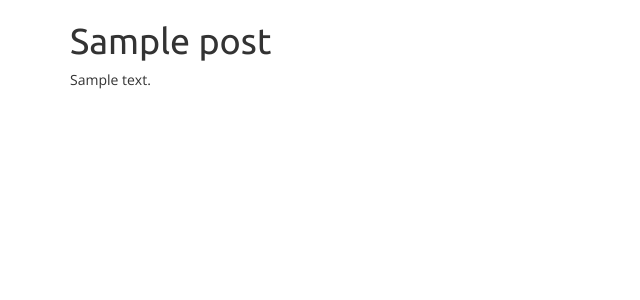
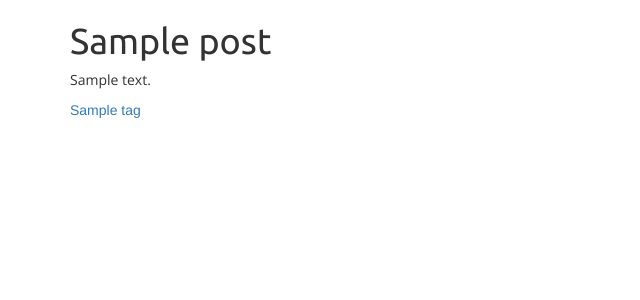
Before and after one commit to germanas/blogproject, a Django app: template blogapp/templates/blogapp/post_detail.html in a window 1280 px wide. Shown: the part 163-463 px from the top of the page, without its empty margins (0-640 px from the left). Run offline with Django 3.2, Linux system fonts and the light colour scheme; the template is opened without the code that fills it: most values are stand-ins (such as "Sample title", 1, 10 or a date in 2020); some libraries are stand-ins or nearby versions.

Commit message:
Added tags

```diff
--- a/blogapp/templates/blogapp/post_detail.html
+++ b/blogapp/templates/blogapp/post_detail.html
@@ -8,7 +8,15 @@
             </div>
         {% endif %}
         <h1>{{ post.title }}</h1>
+
         <p>{{ post.text|linebreaksbr }}</p>
+
+     {% for i in post.get_tag_list %}
+         <a>{{i}}</a>
+     {% endfor %}
+
     </div>
      {% endautoescape %}
+
+
 {% endblock %}
--- a/blogapp/templates/blogapp/post_list.html
+++ b/blogapp/templates/blogapp/post_list.html
@@ -9,6 +9,9 @@
                         <p>published: {{ post.published_date }}</p>
                         <p>created: {{ post.created_date }}</p>
                     </div>
+                        {% for i in post.get_tag_list %}
+                            <a>{{i}}</a>
+                        {% endfor %}
                     <p>{{ post.text|linebreaksbr|truncatewords_html:20 }}</p>
                 </div>
             {% endfor %}
@@ -20,6 +23,9 @@
                     <h2><a href="">{{ post.title }}</a></h2>
 
                 </div>
+
+                </div>
             {% endfor %}
+
         {% endautoescape %}
 {% endblock %}
```
